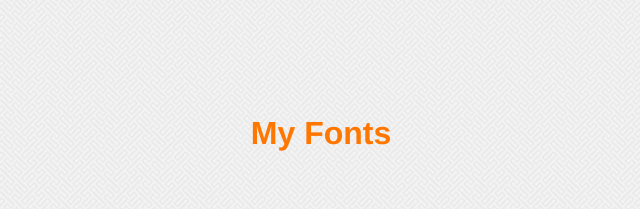
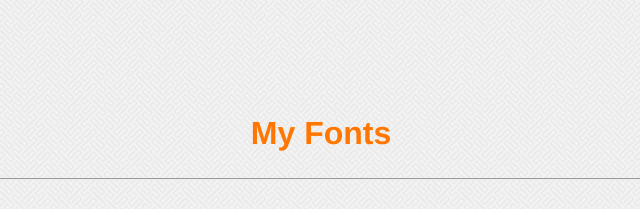
Before and after one commit to Bekka666/exercise-2-scss, a plain HTML site: page index.html in a window 1280 px wide. Shown: the part 96-305 px from the top of the page, without its empty margins (319-959 px from the left). Drawn offline with nearby package versions, Linux system fonts and the light colour scheme.

Commit message:
feat(add): add hr rule

```diff
--- a/css/style.css
+++ b/css/style.css
@@ -62,13 +62,7 @@ h1 {
   font-size: 2rem;
   text-align: center; }
 
-/* line 51, /Users/rebeccawright/Documents/GD Year 3/Semester 2/Web Dev/exercise-2-scss/scss/components/main */
-hr {
-  border: 0;
-  height: 2px;
-  width: 75%; }
-
-/* line 58, /Users/rebeccawright/Documents/GD Year 3/Semester 2/Web Dev/exercise-2-scss/scss/components/main */
+/* line 52, /Users/rebeccawright/Documents/GD Year 3/Semester 2/Web Dev/exercise-2-scss/scss/components/main */
 .rotate {
   transition-property: -webkit-transform;
   transition-property: transform;
@@ -79,47 +73,47 @@ hr {
     -moz-transform: rotate(360deg);
     -o-transform: rotate(360deg); }
 
-/* line 62, /Users/rebeccawright/Documents/GD Year 3/Semester 2/Web Dev/exercise-2-scss/scss/components/main */
+/* line 56, /Users/rebeccawright/Documents/GD Year 3/Semester 2/Web Dev/exercise-2-scss/scss/components/main */
 .ease-all {
   transition: all 350ms ease-in-out; }
 
-/* line 70, /Users/rebeccawright/Documents/GD Year 3/Semester 2/Web Dev/exercise-2-scss/scss/components/main */
+/* line 64, /Users/rebeccawright/Documents/GD Year 3/Semester 2/Web Dev/exercise-2-scss/scss/components/main */
 .js-icon-fade {
   -webkit-animation: icon-fade 800ms linear forwards; }
 
 @-webkit-keyframes icon-fade {
-  /* line 75, /Users/rebeccawright/Documents/GD Year 3/Semester 2/Web Dev/exercise-2-scss/scss/components/main */
+  /* line 69, /Users/rebeccawright/Documents/GD Year 3/Semester 2/Web Dev/exercise-2-scss/scss/components/main */
   0% {
     opacity: 0;
     top: -250px; }
 
-  /* line 79, /Users/rebeccawright/Documents/GD Year 3/Semester 2/Web Dev/exercise-2-scss/scss/components/main */
+  /* line 73, /Users/rebeccawright/Documents/GD Year 3/Semester 2/Web Dev/exercise-2-scss/scss/components/main */
   100% {
     opacity: 1;
     top: 0; } }
 
-/* line 85, /Users/rebeccawright/Documents/GD Year 3/Semester 2/Web Dev/exercise-2-scss/scss/components/main */
+/* line 79, /Users/rebeccawright/Documents/GD Year 3/Semester 2/Web Dev/exercise-2-scss/scss/components/main */
 .social img {
   width: 100%;
   display: block; }
 
-/* line 89, /Users/rebeccawright/Documents/GD Year 3/Semester 2/Web Dev/exercise-2-scss/scss/components/main */
+/* line 83, /Users/rebeccawright/Documents/GD Year 3/Semester 2/Web Dev/exercise-2-scss/scss/components/main */
 .social {
   background-color: transparent;
   text-align: center;
   padding-top: 1.5rem; }
 
-/* line 94, /Users/rebeccawright/Documents/GD Year 3/Semester 2/Web Dev/exercise-2-scss/scss/components/main */
+/* line 88, /Users/rebeccawright/Documents/GD Year 3/Semester 2/Web Dev/exercise-2-scss/scss/components/main */
 .social ul {
   list-style-type: none;
   margin: 0;
   padding: 0; }
 
-/* line 99, /Users/rebeccawright/Documents/GD Year 3/Semester 2/Web Dev/exercise-2-scss/scss/components/main */
+/* line 93, /Users/rebeccawright/Documents/GD Year 3/Semester 2/Web Dev/exercise-2-scss/scss/components/main */
 .social li {
   display: inline-block; }
 
-/* line 103, /Users/rebeccawright/Documents/GD Year 3/Semester 2/Web Dev/exercise-2-scss/scss/components/main */
+/* line 97, /Users/rebeccawright/Documents/GD Year 3/Semester 2/Web Dev/exercise-2-scss/scss/components/main */
 .social li a {
   width: 100%;
   height: 100%;
@@ -131,7 +125,7 @@ hr {
   -o-box-shadow: inset 0px 0px 0px 40px #000;
   box-shadow: inset 0px 0px 0px 40px #000; }
 
-/* line 121, /Users/rebeccawright/Documents/GD Year 3/Semester 2/Web Dev/exercise-2-scss/scss/components/main */
+/* line 115, /Users/rebeccawright/Documents/GD Year 3/Semester 2/Web Dev/exercise-2-scss/scss/components/main */
 .social li a:hover {
   -ms-box-shadow: inset 0px 0px 0px 3px #FF7600;
   -o-box-shadow: inset 0px 0px 0px 3px #FF7600;
@@ -154,7 +148,7 @@ hr {
   }
 }
 */
-/* line 150, /Users/rebeccawright/Documents/GD Year 3/Semester 2/Web Dev/exercise-2-scss/scss/components/main */
+/* line 144, /Users/rebeccawright/Documents/GD Year 3/Semester 2/Web Dev/exercise-2-scss/scss/components/main */
 [class^="icon-"]:before, [class*=" icon-"]:before {
   font-family: "my-font";
   font-style: normal;
@@ -180,22 +174,22 @@ hr {
   /* Uncomment for 3D effect */
   /* text-shadow: 1px 1px 1px rgba(127, 127, 127, 0.3); */ }
 
-/* line 182, /Users/rebeccawright/Documents/GD Year 3/Semester 2/Web Dev/exercise-2-scss/scss/components/main */
+/* line 176, /Users/rebeccawright/Documents/GD Year 3/Semester 2/Web Dev/exercise-2-scss/scss/components/main */
 .icon-emo-devil:before {
   content: '\e800'; }
 
-/* line 183, /Users/rebeccawright/Documents/GD Year 3/Semester 2/Web Dev/exercise-2-scss/scss/components/main */
+/* line 177, /Users/rebeccawright/Documents/GD Year 3/Semester 2/Web Dev/exercise-2-scss/scss/components/main */
 .icon-cross:before {
   content: '\e801'; }
 
-/* line 184, /Users/rebeccawright/Documents/GD Year 3/Semester 2/Web Dev/exercise-2-scss/scss/components/main */
+/* line 178, /Users/rebeccawright/Documents/GD Year 3/Semester 2/Web Dev/exercise-2-scss/scss/components/main */
 .icon-heart:before {
   content: '\e802'; }
 
-/* line 185, /Users/rebeccawright/Documents/GD Year 3/Semester 2/Web Dev/exercise-2-scss/scss/components/main */
+/* line 179, /Users/rebeccawright/Documents/GD Year 3/Semester 2/Web Dev/exercise-2-scss/scss/components/main */
 .icon-eye:before {
   content: '\e803'; }
 
-/* line 186, /Users/rebeccawright/Documents/GD Year 3/Semester 2/Web Dev/exercise-2-scss/scss/components/main */
+/* line 180, /Users/rebeccawright/Documents/GD Year 3/Semester 2/Web Dev/exercise-2-scss/scss/components/main */
 .icon-plug:before {
   content: '\e804'; }
```
